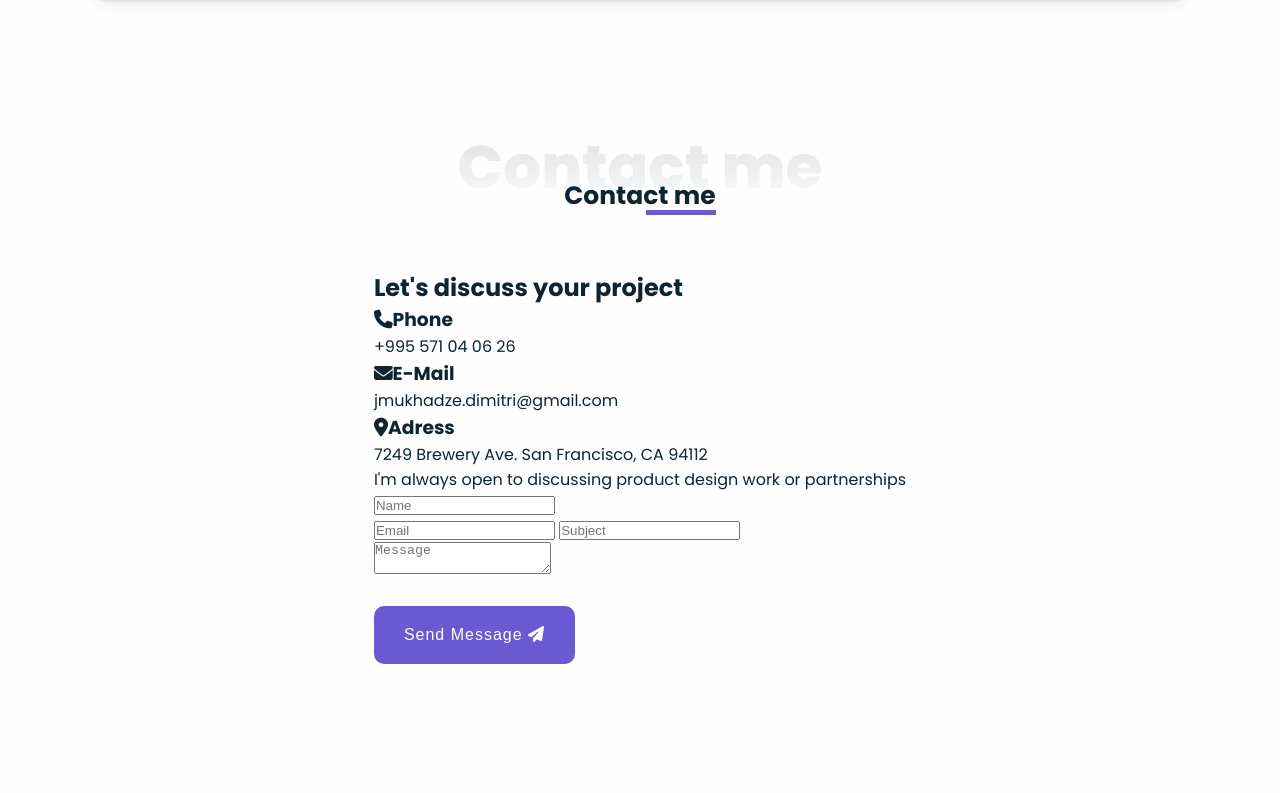
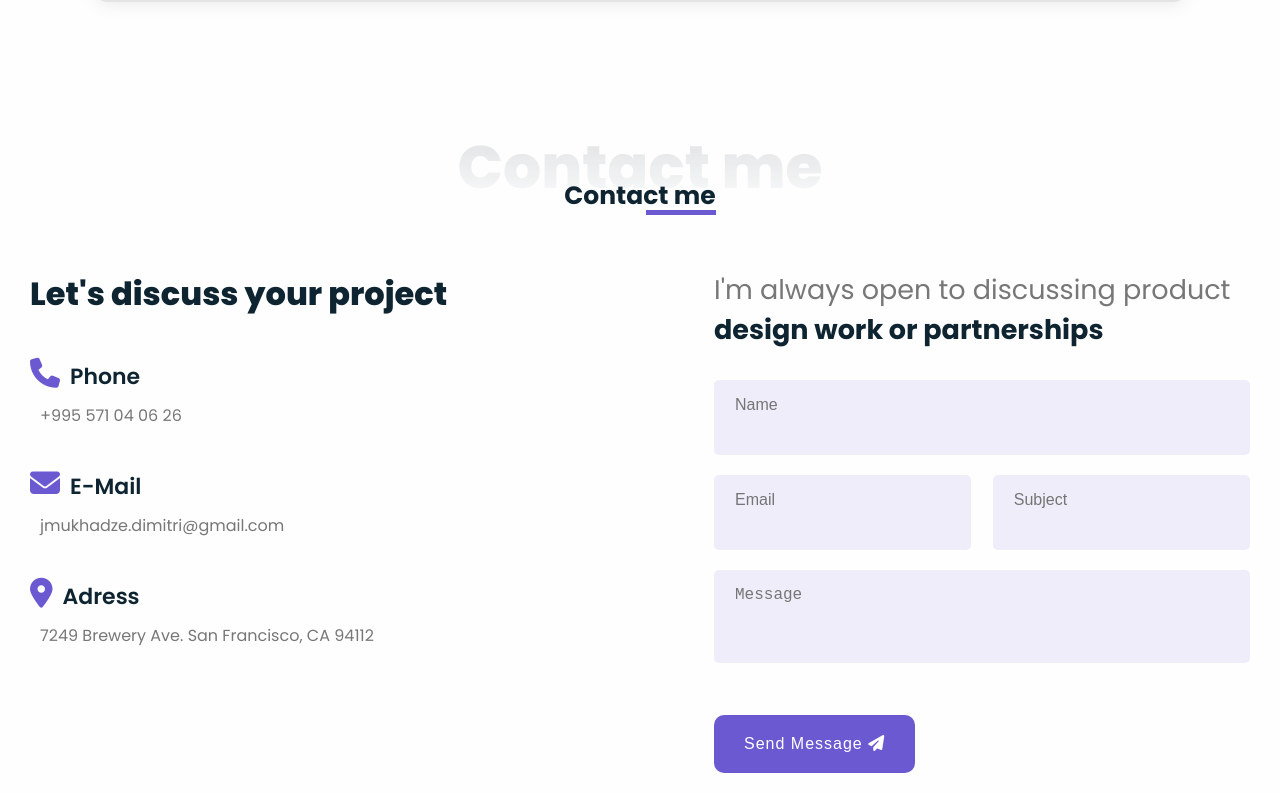
Before and after one commit to iScreAmn/site-portfolio, a plain HTML site: page index.html in a window 1280 px wide. Shown: the part 5136-5929 px from the top of the page. Before the commit the page ends 5820 px from the top, so only its background shows below. Drawn offline with nearby package versions, Linux system fonts and the light colour scheme.

Commit message:
Add styles for contact

```diff
--- a/css/main.css
+++ b/css/main.css
@@ -967,3 +967,125 @@ img {
 
 .swiper-pagination {
 }
+
+/* CONTACT */
+
+.contact {
+}
+
+.contact-wrapper {
+    display: flex;
+    justify-content: space-between;
+    width: 100%;
+    gap: 50p;
+}
+
+.contact-left {
+    max-width: 418px;
+    width: 100%;
+}
+
+.contact-left h2 {
+    font-size: 32px;
+    font-weight: 800;
+    margin-bottom: 40px;
+}
+
+.contact-list li {
+    margin-bottom: 40px;
+}
+
+.contact-list h3 {
+    font-size: 22px;
+    font-weight: 600;
+    margin-bottom: 10px;
+}
+
+.contact-list h3 i {
+    color: var(--second-color);
+    font-size: 30px;
+    margin-right: 10px;
+}
+
+.contact-list span {
+    color: var(--third-color);
+    margin-left: 10px;
+}
+
+.contact-list a {
+    color: var(--third-color);
+}
+
+
+.contact-list {
+}
+
+.contact-right {
+    max-width: 536px;
+    width: 100%;
+}
+
+.contact-right p {
+    font-size: 27px;
+    margin-bottom: 30px;
+    color: var(--third-color);
+}
+
+.contact-right span {
+    display: block;
+    font-weight: 700;
+    color: var(--first-color);
+}
+
+.contact-form {
+}
+
+.contact-form input,
+.contact-form textarea {
+    border: 1px solid transparent;
+    outline: none;
+    border-radius: 5px;
+    margin-bottom: 20px;
+    padding: 15px 40px 40px 20px;
+    color: var(--first-color);
+    background: var(--bg-transparent-color-02);
+    font-size: var(--normal-font-size);
+    transition: .3s linear;
+}
+
+.contact-form textarea {
+    width: 100%;
+    resize: none;
+}
+
+.contact-form input:focus,
+.contact-form textarea:focus,
+.contact-form input:active,
+.contact-form input:active {
+    border: 1px solid #614fd0;
+}
+
+.first-row {
+}
+
+.first-row input {
+    width: 100%;
+}
+
+.second-row {
+    display: flex;
+    justify-content: space-between;
+}
+
+.second-row input {
+    width: 48%;
+}
+
+.third-row {
+}
+
+.contact-btn {
+}
+
+.inner-info-link {
+}
```
